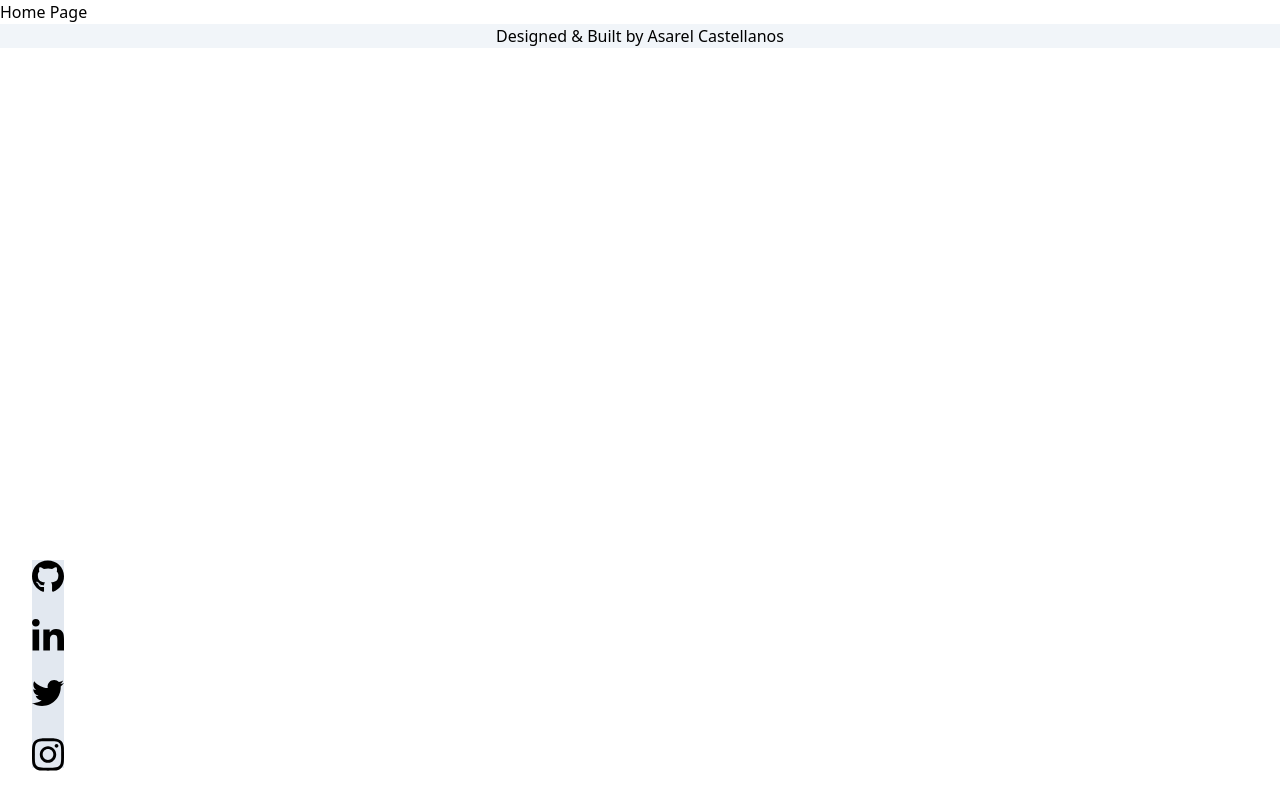
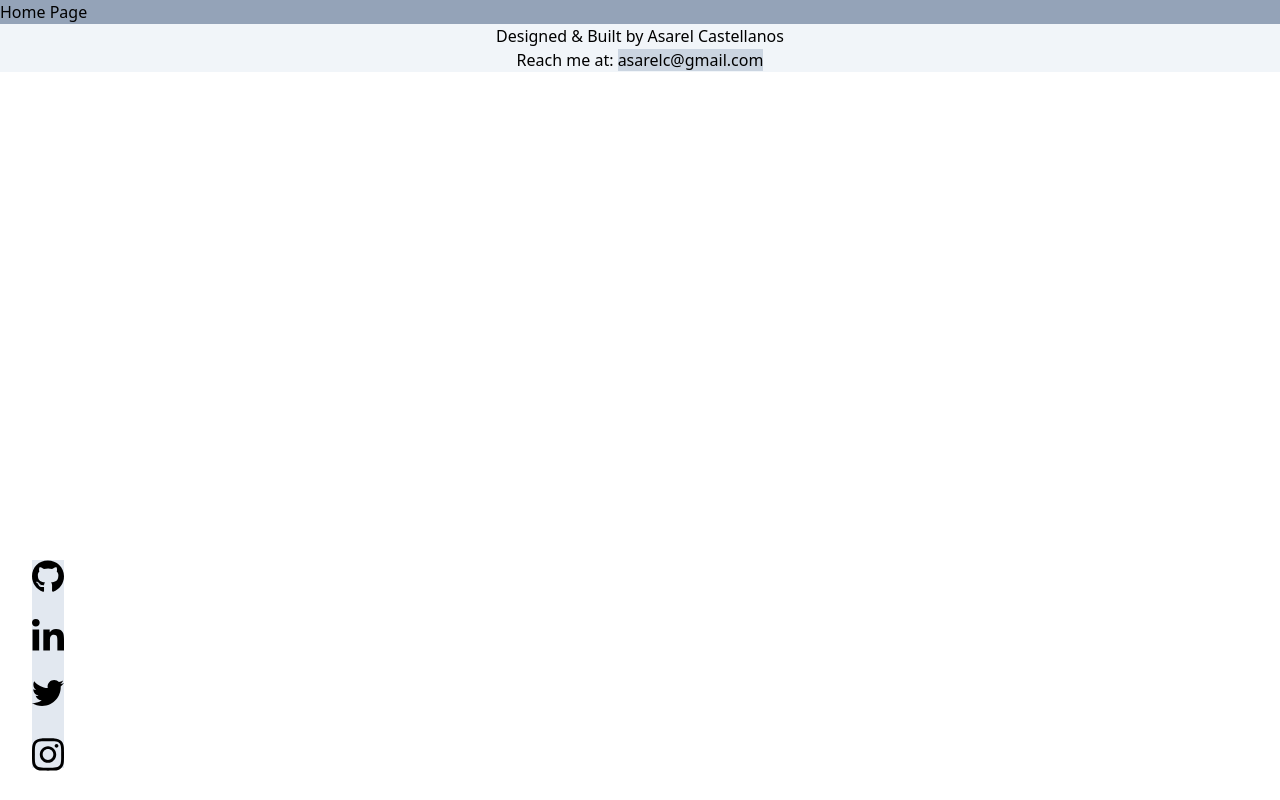
Before and after one commit to asarelcastellanos/twentyone, a SvelteKit app: page / in a window 1280 px wide. Built offline with nearby package versions, Linux system fonts and the light colour scheme.

Commit message:
added email to footer

```diff
--- a/src/app.html
+++ b/src/app.html
@@ -7,6 +7,6 @@
 		%sveltekit.head%
 	</head>
 	<body data-sveltekit-preload-data="hover">
-		<div style="display: contents">%sveltekit.body%</div>
+		<div>%sveltekit.body%</div>
 	</body>
 </html>
--- a/src/components/Footer.svelte
+++ b/src/components/Footer.svelte
@@ -1,8 +1,9 @@
 <script>
   import SocialLinks from "./SocialLinks.svelte";
+</script>
 
-</script>
 <footer class="bg-slate-100 flex flex-col items-center">
-    <SocialLinks />
-    <p>Designed & Built by Asarel Castellanos</p>
+  <SocialLinks />
+  <p>Designed & Built by Asarel Castellanos</p>
+  <p>Reach me at: <a class="bg-slate-300" href="mailto:asarelc@gmail.com">asarelc@gmail.com</a></p>
 </footer>
--- a/src/routes/+page.svelte
+++ b/src/routes/+page.svelte
@@ -1 +1,3 @@
-<p>Home Page</p>
+<main class="bg-slate-400">
+  <p>Home Page</p>
+</main>
```
